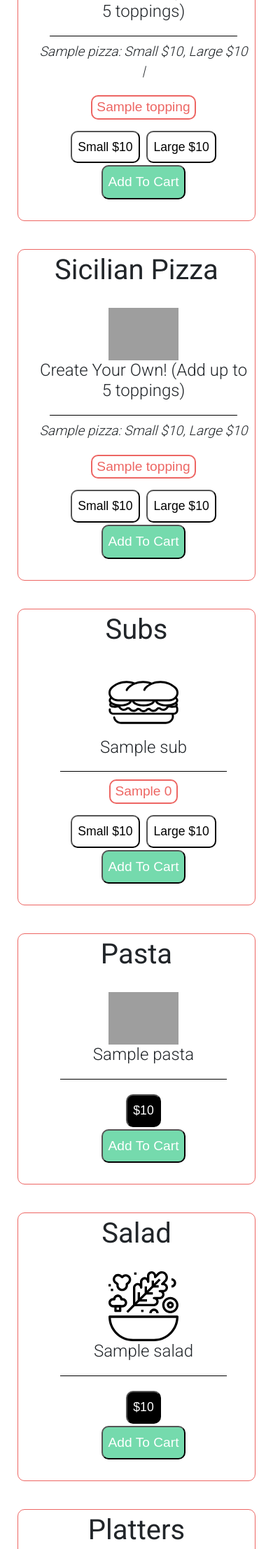
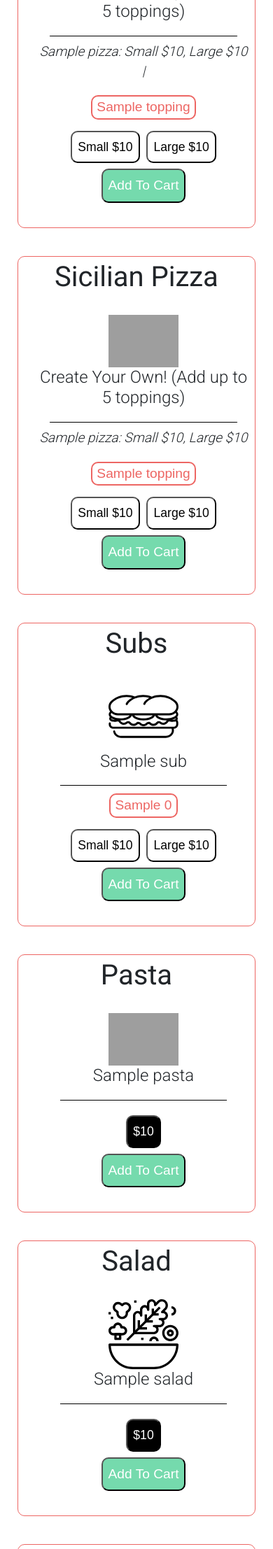
Before and after one commit to opalmer3/PinocchiosPizza, a Django app: template orders/templates/orders/index.html in a window 390 px wide. Shown: the part 316-2530 px from the top of the page at 70% size. Run offline with Django 3.2, Linux system fonts and the light colour scheme; the template is opened without the code that fills it: most values are stand-ins (such as "Sample title", 1, 10 or a date in 2020); some libraries are stand-ins or nearby versions; some web fonts are replaced; grey boxes are pictures that could not be loaded.

Commit message:
style change

```diff
--- a/orders/static/orders/styles.css
+++ b/orders/static/orders/styles.css
@@ -652,8 +652,9 @@
     }
     .addcartbtn {
       display: block;
-      margin: 0 auto;
+      margin: 5px auto;
       float: none;
+
     }
   #checkout-cart {
     margin: 0;
```
